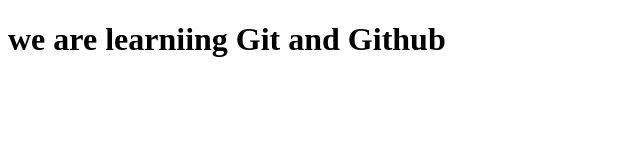
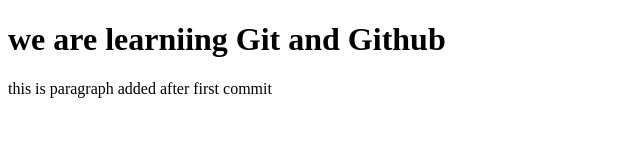
Before and after one commit to AkankshaSable/Git-practice, a plain HTML site: page index.html in a window 1280 px wide. Shown: the whole page, without its empty margins (0-640 px from the left). Drawn offline with Linux system fonts and the light colour scheme.

```diff
--- a/index.html
+++ b/index.html
@@ -7,5 +7,6 @@
 </head>
 <body>
     <h1>we are learniing Git and Github</h1>
+    <p> this is paragraph added after first commit</p>
 </body>
 </html>
```
